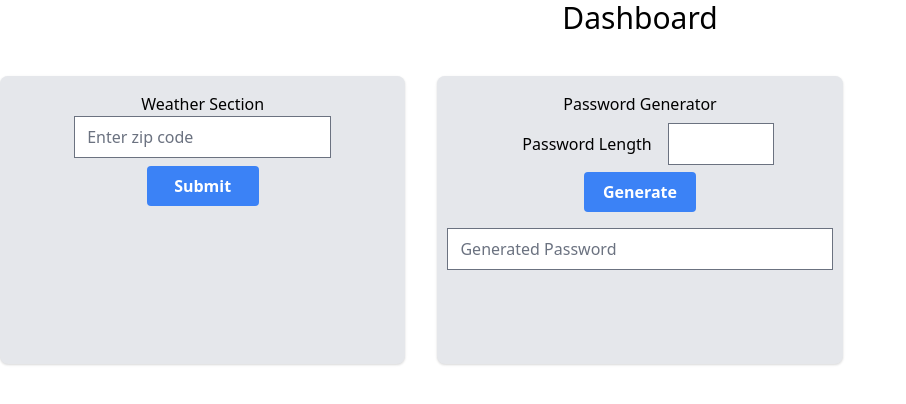
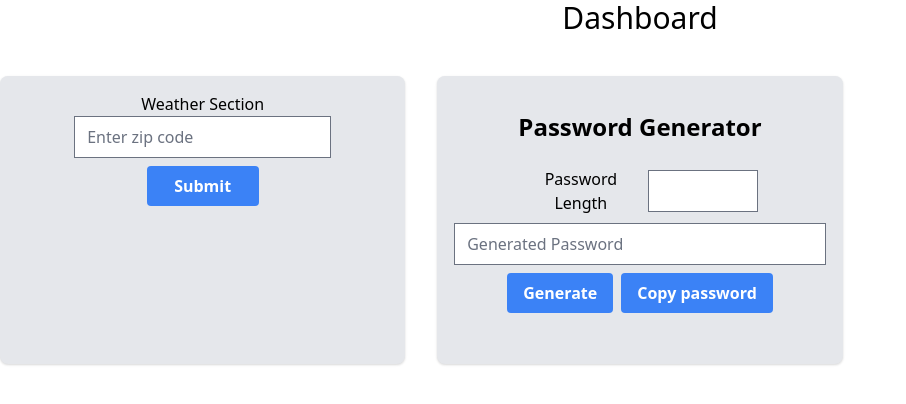
Before and after one commit to johnark88/dashboard, a React (Vite) app: page / in a window 1280 px wide. Shown: the top 404 px of the page, without its empty margins (0-906 px from the left). Built offline with nearby package versions, Linux system fonts and the light colour scheme.

Commit message:
copy to clipboard

```diff
--- a/src/components/PwGenerator/PasswordGenerator.js
+++ b/src/components/PwGenerator/PasswordGenerator.js
@@ -21,6 +21,24 @@ class PasswordGenerator extends Component {
 		display.value = password;
 	};
 
+	handleCopyToClipBoard = () => {
+		const passwordInput = document.getElementById('generatedPassword');
+		const lengthInput = document.getElementById('lengthInput');
+		const successMessage = document.getElementById('copy_success');
+		navigator.permissions.query({ name: 'clipboard-write' }).then((result) => {
+			if (result.state == 'granted' || result.state == 'prompt') {
+				const copyToClipboard = navigator.clipboard.writeText(
+					passwordInput.value
+				);
+				copyToClipboard.then(() => {
+					successMessage.innerHTML = 'Password saved to clipboard.';
+					passwordInput.value = '';
+					lengthInput.value = '';
+				});
+			}
+		});
+	};
+
 	// handle the password length and set it to state
 	handleChange = ({ target }) => {
 		this.setState({
@@ -30,39 +48,52 @@ class PasswordGenerator extends Component {
 
 	render() {
 		return (
-			<div className='pwg-section flex flex-col justify-center align-middle items-center'>
-				Password Generator
-				<div className='flex flex-row justify-center align-middle items-center'>
-					<label htmlFor='lengthInput' className='p-4'>
+			<div className='pwg-section flex flex-col justify-center align-middle items-center w-full'>
+				<span className='text-black font-bold text-2xl mb-4'>
+					Password Generator
+				</span>
+				<div className='flex flex-row justify-center align-middle items-center w-7/12 pt-2'>
+					<label htmlFor='lengthInput' className='mr-2'>
 						Password Length
 					</label>
 					<input
-						className='pwgen'
+						className='pwgen w-6/12'
 						type='number'
 						id='lengthInput'
 						name='passWordLength'
-						min='0'
+						min='5'
 						max='99'
 						maxLength='2'
 						onChange={this.handleChange}
 					/>
 				</div>
-				<button
-					className='w-28 bg-blue-500 hover:bg-blue-700 text-white font-bold py-2 px-4 rounded'
-					onClick={this.handleGeneratePassword}
-				>
-					Generate
-				</button>
-				<div className='pt-4 flex flex-row' style={{ width: '95%' }}>
+				<div className='pt-2 flex flex-row w-11/12'>
 					<input
-						style={{ width: '100%' }}
 						type='text'
 						id='generatedPassword'
-						className='generatedPassword'
+						className='generatedPassword w-full'
 						placeholder='Generated Password'
 						readOnly
 					/>
 				</div>
+				<div className='flex flex-row justify-around mt-2'>
+					<button
+						className='w-30 bg-blue-500 hover:bg-blue-700 text-white font-bold py-2 px-4 rounded mr-2'
+						onClick={this.handleGeneratePassword}
+					>
+						Generate
+					</button>
+					<button
+						className='w-30 bg-blue-500 hover:bg-blue-700 text-white font-bold py-2 px-4 rounded'
+						onClick={this.handleCopyToClipBoard}
+					>
+						Copy password
+					</button>
+				</div>
+				<span
+					id='copy_success'
+					className='text-black font-bold p-4 mt-2s'
+				></span>
 			</div>
 		);
 	}
--- a/src/views/DisplayPWG.js
+++ b/src/views/DisplayPWG.js
@@ -2,7 +2,7 @@ import PasswordGenerator from '../components/PwGenerator/PasswordGenerator';
 
 const DisplayPWG = () => {
 	return (
-		<div className='relative block h-52 overflow-hidden bg-gray-200 rounded-lg shadow dark:bg-gray-800 xl:h-72 pt-4'>
+		<div className='relative block h-52 overflow-hidden bg-gray-200 rounded-lg shadow dark:bg-gray-800 xl:h-72 pt-4 flex justify-center w-full'>
 			<PasswordGenerator />
 		</div>
 	);
```
Also changed, not shown: 1 other file (tests, documents, lock files or other folders).
